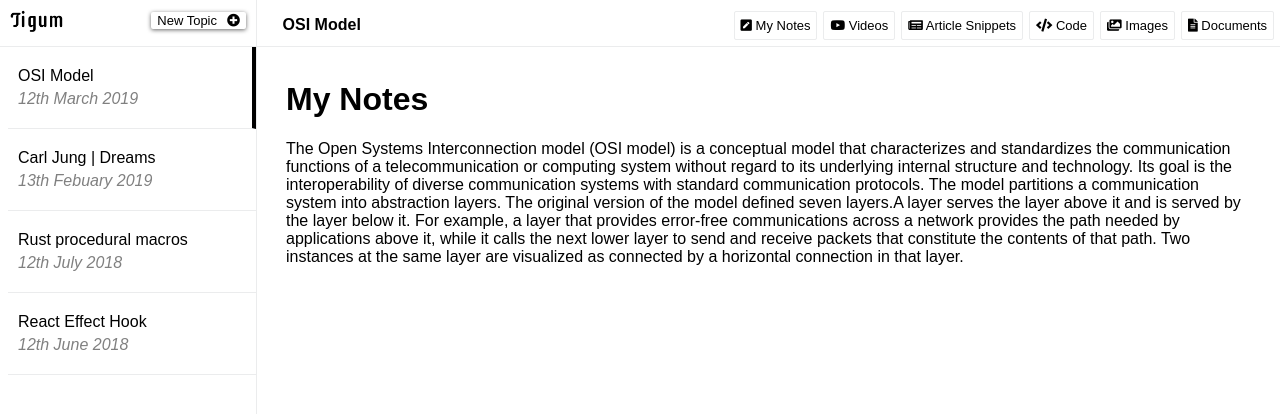
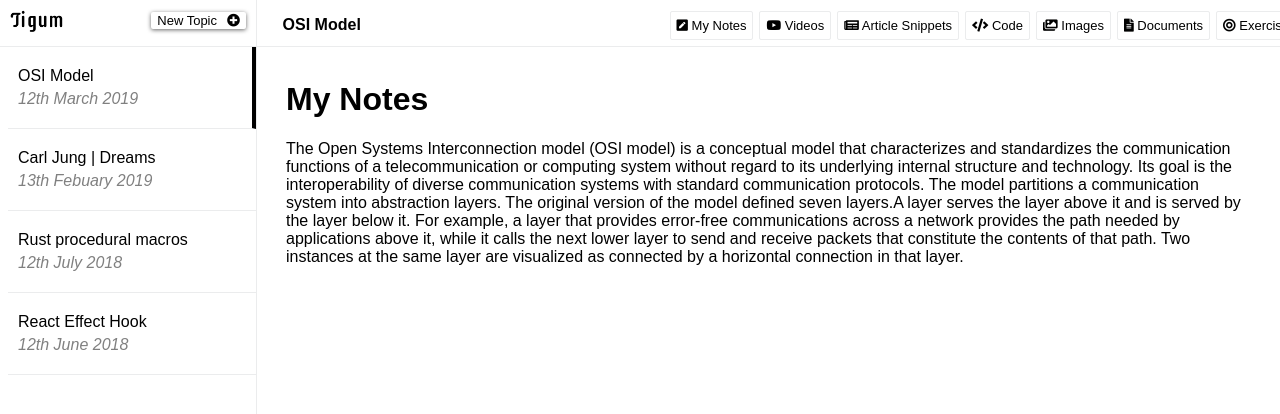
Before and after one commit to bbsmithy/tigum-gui, a React (Create React App) app: page / in a window 1280 px wide. Shown: the top 414 px of the page. Built offline with nearby package versions, Linux system fonts and the light colour scheme.

Commit message:
Added exercises tab, replaced layout image

```diff
--- a/src/topic-navigation-bar/index.tsx
+++ b/src/topic-navigation-bar/index.tsx
@@ -62,6 +62,9 @@ export const TopicNavigationBar = ({
         <button className="btn topic-nav-btn" onClick={navigateToDocuments}>
           <i className="fas fa-file-alt" /> Documents
         </button>
+        <button className="btn topic-nav-btn" onClick={navigateToDocuments}>
+          <i className="fas fa-bullseye" /> Exercises
+        </button>
       </div>
     </nav>
   );
--- a/src/topic-navigation-bar/styles.css
+++ b/src/topic-navigation-bar/styles.css
@@ -11,13 +11,13 @@
   font-weight: 800;
   display: inline-block;
   margin-left: 2%;
-  width: 35%;
+  width: 30%;
 }
 
 #topic-controls-container {
   display: inline-block;
   margin-top: 6px;
-  width: 60%;
+  width: 65%;
 }
 
 .topic-nav-btn {
```
Also changed, not shown: tigum-gui-layout-v1.png.
